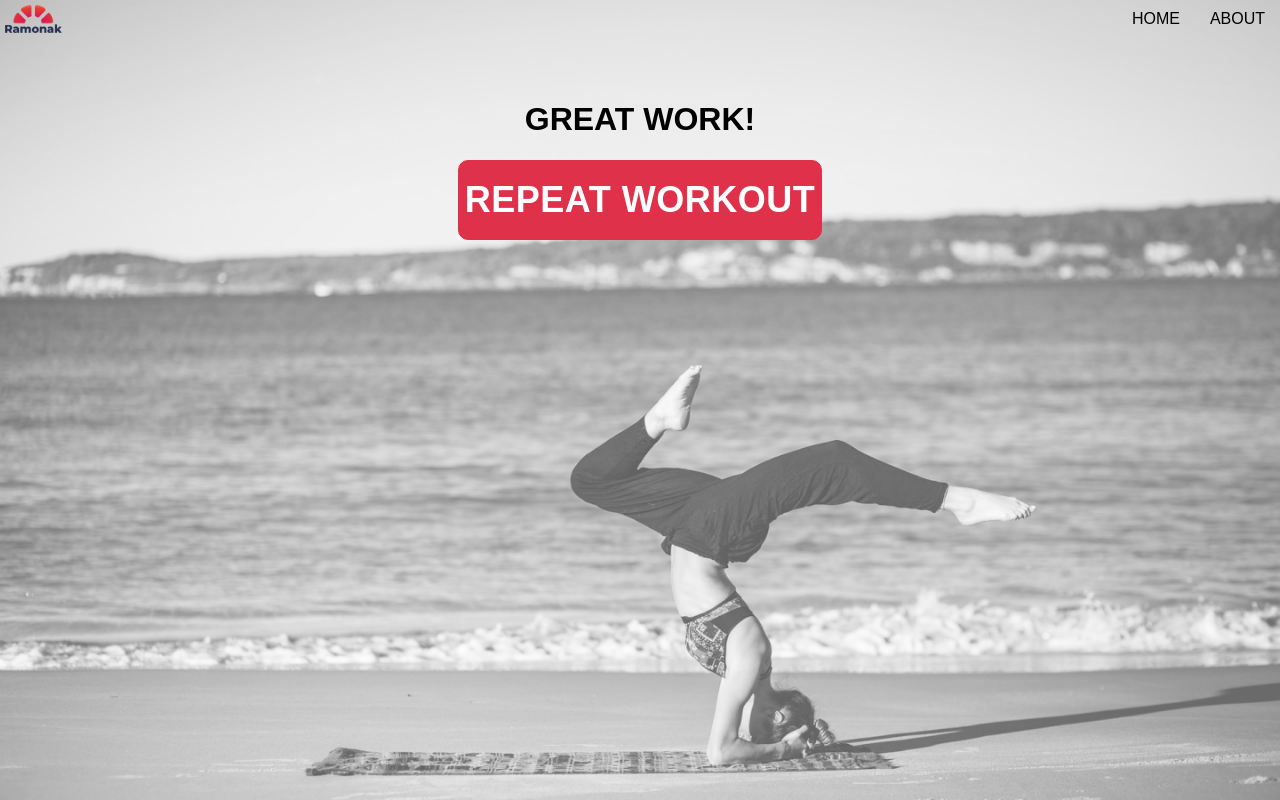
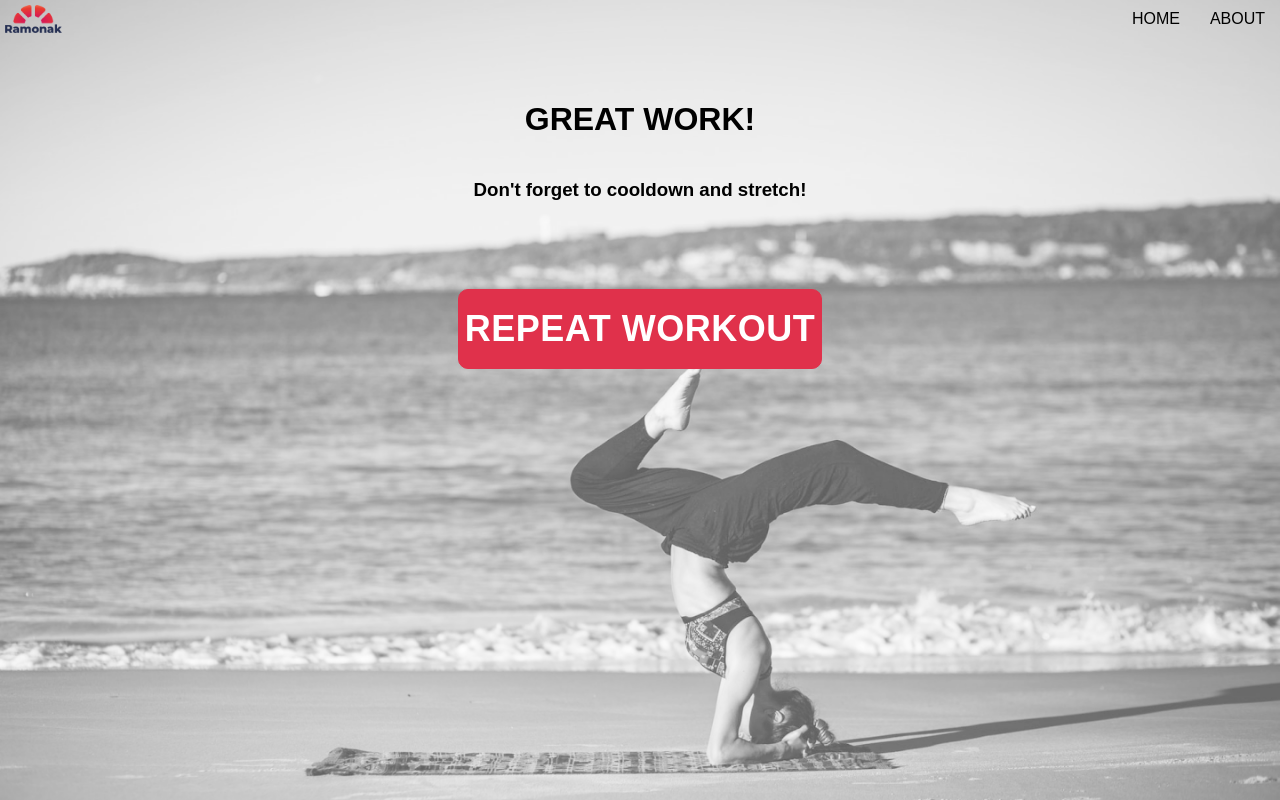
Before and after one commit to KaterinaLupacheva/tabata-app, a React (Create React App) app in the folder front-end/: page /finished in a window 1280 px wide. Built offline with nearby package versions, Linux system fonts and the light colour scheme.

Commit message:
Finished page updated

```diff
--- a/front-end/src/components/custom-button/custom-button.styles.scss
+++ b/front-end/src/components/custom-button/custom-button.styles.scss
@@ -2,7 +2,7 @@
 
 .custom-button {
     min-width: 150px;
-    height: 10vh;
+    min-height: 10vh;
     letter-spacing: 0.5px;
     line-height: 50px;
     background-color: var(--ramonak-color);
--- a/front-end/src/pages/finished-page/finished-page.component.jsx
+++ b/front-end/src/pages/finished-page/finished-page.component.jsx
@@ -15,6 +15,7 @@ const FinishedPage = ({ history }) => {
     return (
         <div className='finished-page'>
             <h1 className='text'>GREAT WORK!</h1>
+            <h3>Don't forget to cooldown and stretch!</h3>
             <div className='buttons'>
                 {/* <div className='save-workout'>
                     <CustomButtom onClick={() => console.log('click')}>Save Workout</CustomButtom>
--- a/front-end/src/pages/finished-page/finished-page.styles.scss
+++ b/front-end/src/pages/finished-page/finished-page.styles.scss
@@ -6,6 +6,7 @@
     .buttons{
         display: flex;
         flex-direction: column;
+        margin: 70px;
     }
 }
 
```
